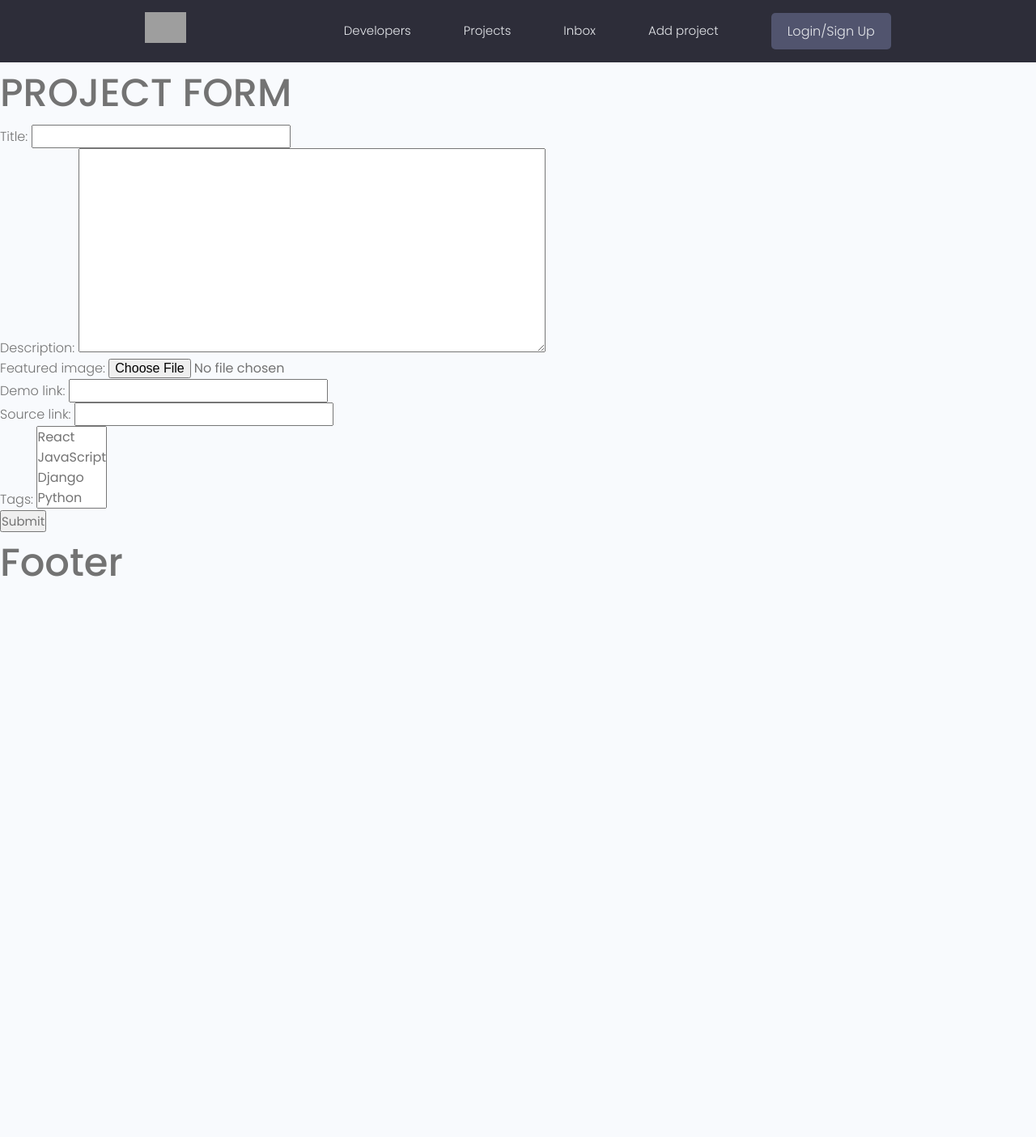
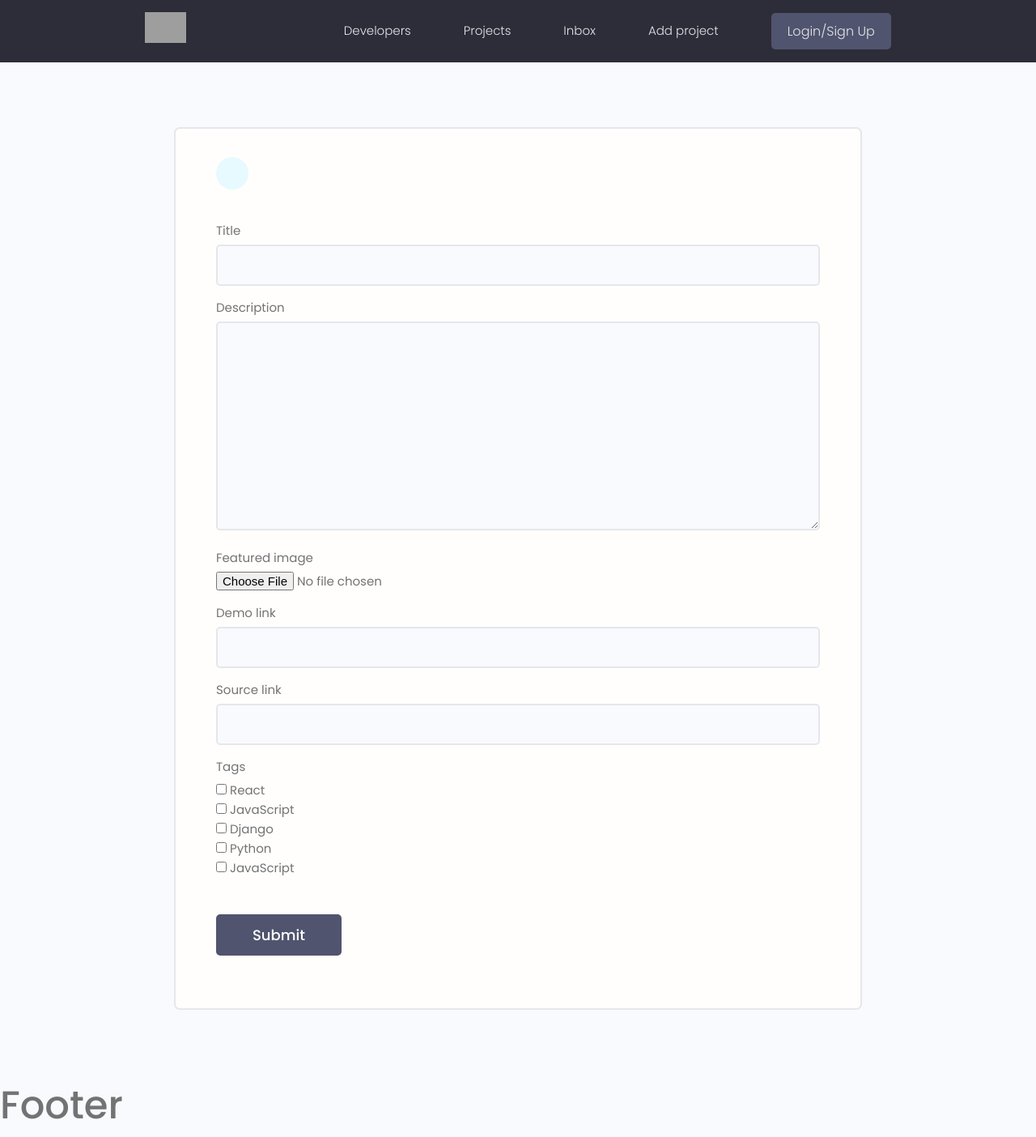
Before and after one commit to Kimutai01/devConnect, a Django app: page /create-project/ in a window 1280 px wide. Shown: the whole page at 81% size. Before the commit the page ends 712 px from the top, so only its background shows below. Run offline with Django 4.2, Linux system fonts and the light colour scheme; data comes from the database, SQL or seed files in the repository; some libraries are stand-ins or nearby versions; grey boxes are pictures that could not be loaded.

Commit message:
Styled django model forms

```diff
--- a/projects/forms.py
+++ b/projects/forms.py
@@ -1,7 +1,19 @@
 from django.forms import ModelForm
+from django import forms
 from .models import Project
 
 class ProjectForm(ModelForm):
     class Meta:
         model= Project
         fields='__all__'
+        widgets={
+            'tags':forms.CheckboxSelectMultiple
+        }
+
+    def __init__(self, *args, **kwargs):
+        super(ProjectForm,self).__init__( *args, **kwargs)
+
+        for name,field in self.fields.items():
+            field.widget.attrs.update({'class':'input'})
+
+        # self.fields['title'].widget.attrs.update({'class':'input', 'placeholder':'Add title'})
--- a/projects/templates/projects/project_form.html
+++ b/projects/templates/projects/project_form.html
@@ -1,9 +1,31 @@
 {% extends 'main.html' %} {% block content %}
-<h1>PROJECT FORM</h1>
 
-<form action="" method="POST" enctype="multipart/form-data">
-  {% csrf_token %} {{form.as_p}}
-  <input type="submit" />
-</form>
+<main class="formPage my-xl">
+  <div class="content-box">
+    <div class="formWrapper">
+      <a class="backButton" href="{% url 'projects' %}"
+        ><i class="im im-angle-left"></i
+      ></a>
+      <br />
+
+      <form action="" class="form" method="POST" enctype="multipart/form-data">
+        {% csrf_token %}
+        <!-- Input:Text -->
+        {% for field in form %}
+        <div class="form__field">
+          <label for="formInput#text">{{field.label}}</label>
+          {{field}}
+        </div>
+        {% endfor %}
+
+        <input
+          class="btn btn--sub btn--lg my-md"
+          type="submit"
+          value="Submit"
+        />
+      </form>
+    </div>
+  </div>
+</main>
 
 {% endblock content %}
```
Also changed, not shown: templates/form-template.html (added, +44 -0 lines), 1 other file.
